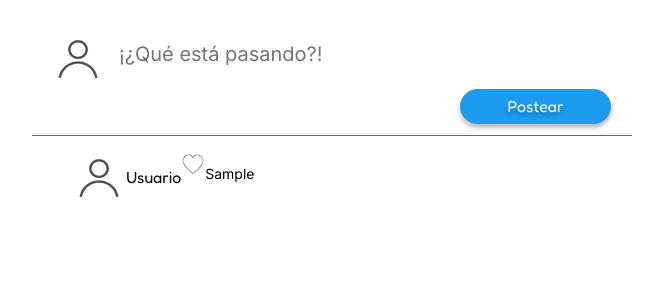
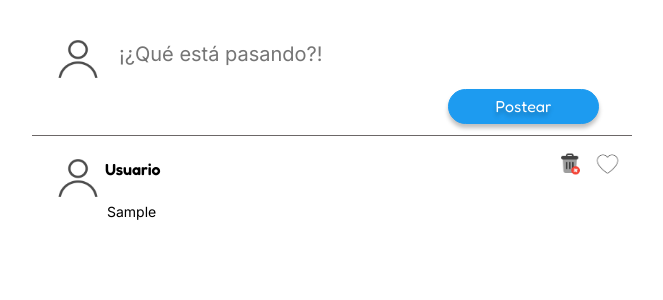
Before and after one commit to Bea-ro/fake-twitter, an Angular app: page / in a window 1280 px wide. Both pictures are taken after typing "Sample" into the empty fields and a click on the button "Postear". Shown: the top 300 px of the page, without its empty margins (381-1044 px from the left). Built offline with nearby package versions, Linux system fonts and the light colour scheme.

Commit message:
add bin for delete tweets

```diff
--- a/src/app/shared/components/tweet-input/tweet-input.component.css
+++ b/src/app/shared/components/tweet-input/tweet-input.component.css
@@ -33,5 +33,5 @@ button {
   width: 151px;
   height: 35px;
   border-radius: 20px;
-  margin: 0 0 0 428px;
+  margin: 0 0 0 416px;
 }
--- a/src/app/shared/components/tweet-input/tweet-input.component.ts
+++ b/src/app/shared/components/tweet-input/tweet-input.component.ts
@@ -12,7 +12,6 @@ export class TweetInputComponent {
   @Output() public tweetPosted = new EventEmitter<Tweet>();
 
   public postTweet(input: HTMLInputElement): void {
-    console.log('se postea al dar al botón');
     this.tweetPosted.emit({
       text: input.value,
       isFav: false,
--- a/src/app/shared/components/tweet/tweet.component.css
+++ b/src/app/shared/components/tweet/tweet.component.css
@@ -1,3 +1,9 @@
+.user-icon-name-heart {
+  display: flex;
+  justify-content: space-between;
+  margin-left: 19px;
+}
+
 .user-icon-and-name {
   display: flex;
   align-items: center;
@@ -10,13 +16,23 @@
 .user-text {
   font-size: 16px;
   font-family: Fredoka;
-  font-weight: 400;
+  font-weight: 600;
   color: rgba(0, 0, 0, 1);
   line-height: 19.36px;
+  margin-top: 0;
+}
+.bin {
+  width: 25px;
+  height: 24px;
 }
 .heart {
   width: 25px;
   height: 24px;
+  margin-right: 12px;
+}
+.bin-heart {
+  display: flex;
+  gap: 12px;
 }
 .tweet-text {
   font-family: Inter;
@@ -25,4 +41,6 @@
   line-height: 16.94px;
   color: rgba(0, 0, 0, 1);
   width: 501px;
+  margin: 0 0 0 75px;
+  transition: transform 0.3s ease-out;
 }
--- a/src/app/shared/components/tweet/tweet.component.html
+++ b/src/app/shared/components/tweet/tweet.component.html
@@ -1,8 +1,14 @@
+<div class="user-icon-name-heart">
   <div class="user-icon-and-name">
     <img src="../../../../assets/icons/user.png" class="user-icon" />
     <p class="user-text">Usuario</p>
   </div>
-
+  <div class="bin-heart">
+    <img
+      class="bin"
+      src="../../../../assets/icons/bin.png"
+      (click)="removeTweet(oldTweet.innerText)"
+    />
     <img
       class="heart"
       *ngIf="fav"
@@ -15,4 +21,6 @@
       src="../../../../assets/icons/heart-false.png"
       (click)="favToggle()"
     />
-<p class="tweet-text">{{ tweetText }}</p>
+  </div>
+</div>
+<p appHighlightTweet class="tweet-text" #oldTweet>{{ tweetText }}</p>
--- a/src/app/shared/components/tweet/tweet.component.ts
+++ b/src/app/shared/components/tweet/tweet.component.ts
@@ -1,10 +1,11 @@
 import { Component, EventEmitter, Input, Output } from '@angular/core';
 import { CommonModule } from '@angular/common';
+import { HighlightTweetDirective } from '../../directives/highlight-tweet.directive';
 
 @Component({
   selector: 'app-tweet',
   standalone: true,
-  imports: [CommonModule],
+  imports: [CommonModule, HighlightTweetDirective],
   templateUrl: './tweet.component.html',
   styleUrl: './tweet.component.css',
 })
@@ -12,9 +13,13 @@ export class TweetComponent {
   @Input() public tweetText: string = '';
   @Input() public fav: boolean = false;
   @Output() favToggled = new EventEmitter<boolean>();
+  @Output() public tweetDeleted = new EventEmitter<string>();
+
+  public removeTweet(text: string): void {
+    this.tweetDeleted.emit(text);
+  }
 
   public favToggle() {
-    console.log('aprieto fav');
     this.fav = !this.fav;
     this.favToggled.emit(this.fav);
   }
--- a/src/app/shared/directives/highlight-tweet.directive.ts
+++ b/src/app/shared/directives/highlight-tweet.directive.ts
@@ -1,11 +1,17 @@
-import { Directive } from '@angular/core';
+import { Directive, HostBinding, HostListener } from '@angular/core';
 
 @Directive({
   selector: '[appHighlightTweet]',
-  standalone: true
+  standalone: true,
 })
 export class HighlightTweetDirective {
+  @HostBinding('style.transform') public zoom: string = 'none';
+  @HostListener('mouseover') public onMouseEnter() {
+    this.zoom = 'scale(1.1)';
+  }
+  @HostListener('mouseout') public onMouseOut() {
+    this.zoom = 'none';
+  }
 
-  constructor() { }
-
+  constructor() {}
 }
--- a/src/app/tweets-list/tweets-list.component.css
+++ b/src/app/tweets-list/tweets-list.component.css
@@ -2,6 +2,9 @@
   border-bottom: 1px solid rgba(108, 103, 103, 1);
   height: 128px;
 }
-.posted-tweet {
-  display: flex;
+.empty-message {
+  font-family: Inter;
+  font-size: 18px;
+  text-align: center;
+  font-weight: 400;
 }
--- a/src/app/tweets-list/tweets-list.component.html
+++ b/src/app/tweets-list/tweets-list.component.html
@@ -10,11 +10,12 @@
         [fav]="tweet.isFav"
         class="posted-tweet"
         (favToggled)="toggleFavorite(i, $event)"
+        (tweetDeleted)="tweetDeleted($event)"
       ></app-tweet>
     </li>
   </ul>
 </div>
 
 <ng-template #emptyList>
-  <p>No hay tweets posteados. ¡Empieza ya!</p>
+  <p class="empty-message">No hay tweets posteados. ¡Empieza ya!</p>
 </ng-template>
--- a/src/app/tweets-list/tweets-list.component.ts
+++ b/src/app/tweets-list/tweets-list.component.ts
@@ -3,6 +3,7 @@ import { TweetComponent } from '../shared/components/tweet/tweet.component';
 import { Tweet } from '../models/tweet.model';
 import { CommonModule } from '@angular/common';
 import { TweetInputComponent } from '../shared/components/tweet-input/tweet-input.component';
+import { HighlightTweetDirective } from '../shared/directives/highlight-tweet.directive';
 
 const TWEETS_LIST_KEY = 'TWEETS_LIST';
 @Component({
@@ -25,10 +26,13 @@ export class TweetsListComponent implements OnInit {
   public tweetPosted(tweet: Tweet) {
     this.tweetsList.push(tweet);
     this.saveLocalStorage();
-    console.log('llega a la lista al postear');
+  }
+  public tweetDeleted(text: string) {
+    this.tweetsList = this.tweetsList.filter((tweet) => tweet.text !== text);
+    this.saveLocalStorage();
   }
   public toggleFavorite(index: number, newFavState: boolean) {
-    this.tweetsList[index].isFav = newFavState; // Actualizar el estado de favorito en el tweet correspondiente
+    this.tweetsList[index].isFav = newFavState;
     this.saveLocalStorage();
   }
   public saveLocalStorage() {
--- a/src/styles.css
+++ b/src/styles.css
@@ -2,8 +2,6 @@
 @import url("https://fonts.googleapis.com/css2?family=Inter:wght@100..900&display=swap");
 
 * {
-  font-family: "Inter", sans-serif;
-  font-family: "Fredoka", sans-serif;
   box-sizing: border-box;
   border: none;
   outline: none;
@@ -12,6 +10,9 @@
 a {
   text-decoration: none;
 }
+ul {
+  padding-left: 0;
+}
 li {
   list-style-type: none;
 }
```
Also changed, not shown: src/assets/icons/bin.png (added), 1 other file (tests, documents, lock files or other folders). Lines whose indentation alone changed are shown as unchanged.
